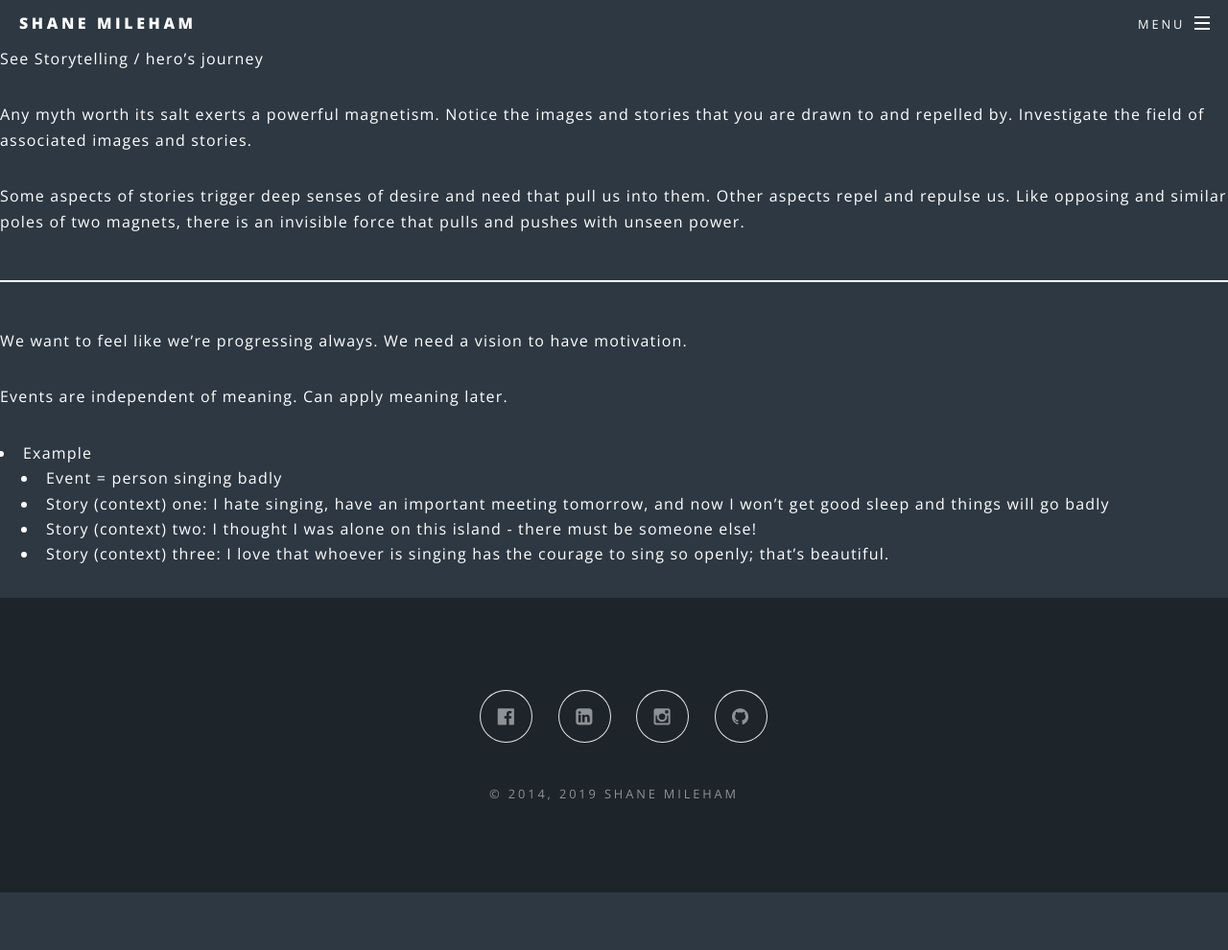
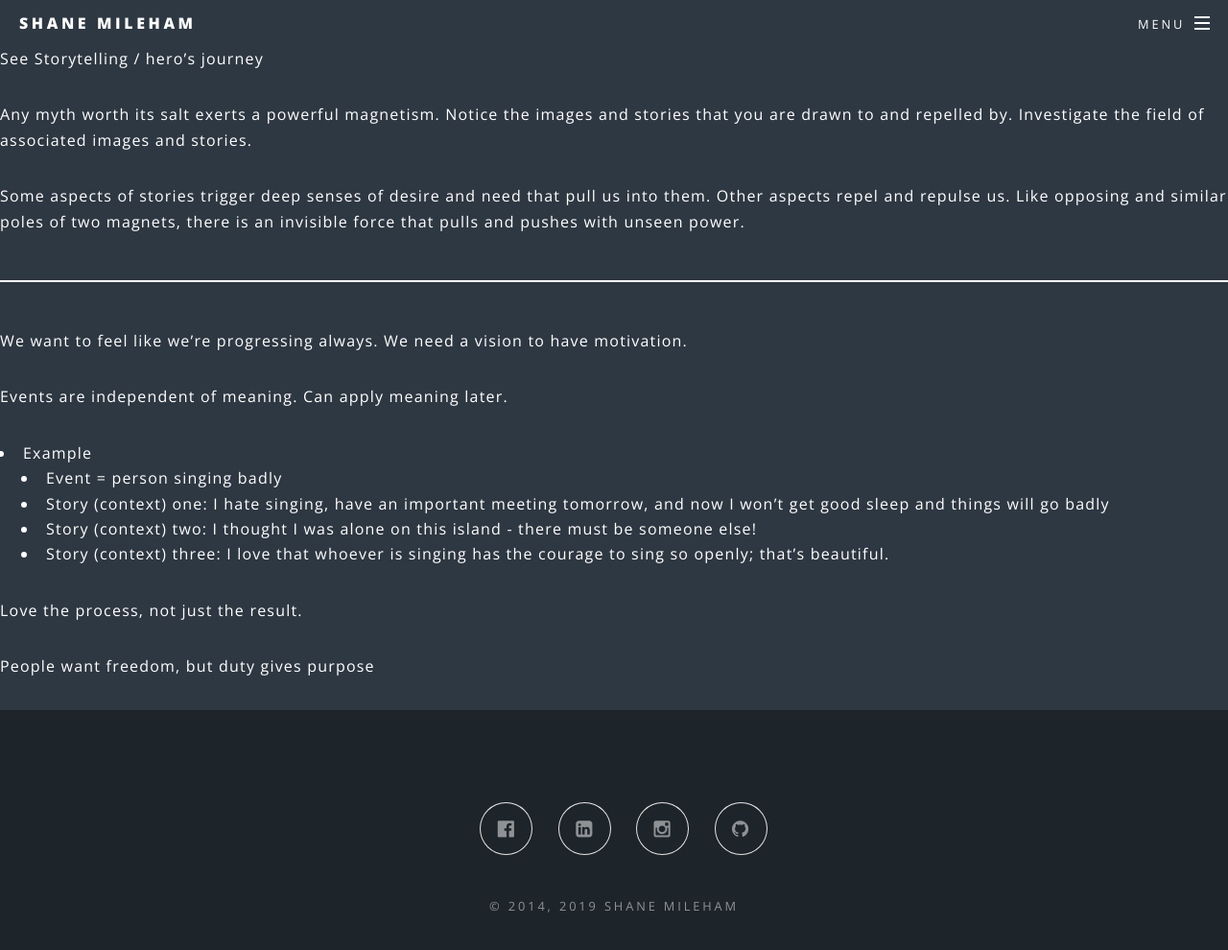
Before and after one commit to shanemileham/shanemileham.github.io, a Jekyll site: the page built from _kb/personal/philosophy/purpose.md, in a window 1280 px wide and 1047 px high. Shown: the top 990 px of the window at 96% size. Built offline with Jekyll 4.4.1, drawn with Linux system fonts in a browser that asks for light colours; comment, search, counter and statistics services are not loaded.

Commit message:
Storytelling add notes

```diff
--- a/_kb/personal/philosophy/purpose.md
+++ b/_kb/personal/philosophy/purpose.md
@@ -19,3 +19,9 @@ Events are independent of meaning. Can apply meaning later.
   - Story (context) one: I hate singing, have an important meeting tomorrow, and now I won't get good sleep and things will go badly
   - Story (context) two: I thought I was alone on this island - there must be someone else!
   - Story (context) three: I love that whoever is singing has the courage to sing so openly; that's beautiful.
+
+
+Love the process, not just the result.
+
+
+People want freedom, but duty gives purpose
```
